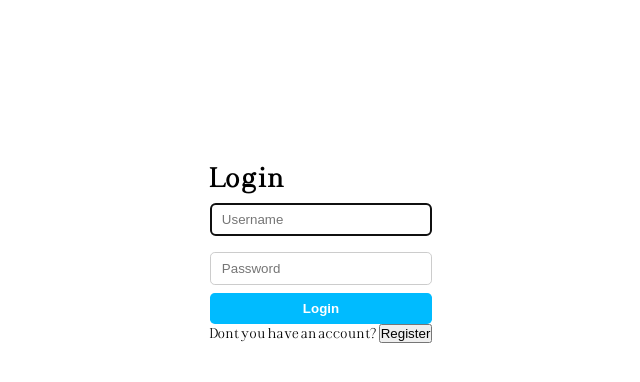
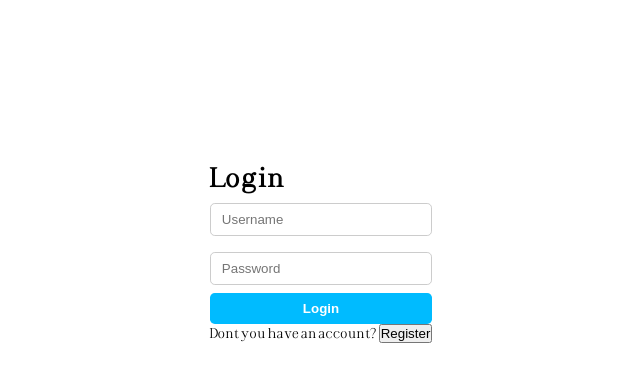
Before and after one commit to Marci0817/gambling-site, a PHP site: page /auth.html in a window 1280 px wide, with the restyled element focused. Shown: the top 382 px of the page, without its empty margins (319-959 px from the left). Run offline with PHP 8.4, Linux system fonts and the light colour scheme.

Commit message:
Remove focus on input

```diff
--- a/styles/global.css
+++ b/styles/global.css
@@ -45,6 +45,10 @@ input{
     margin: 0.5rem 0;
 }
 
+input:focus{
+    outline: none;
+}
+
 @font-face {
     font-family: "Loyal";
     src: url('/assets/fonts/LoyalRegularv1.otf');
```
